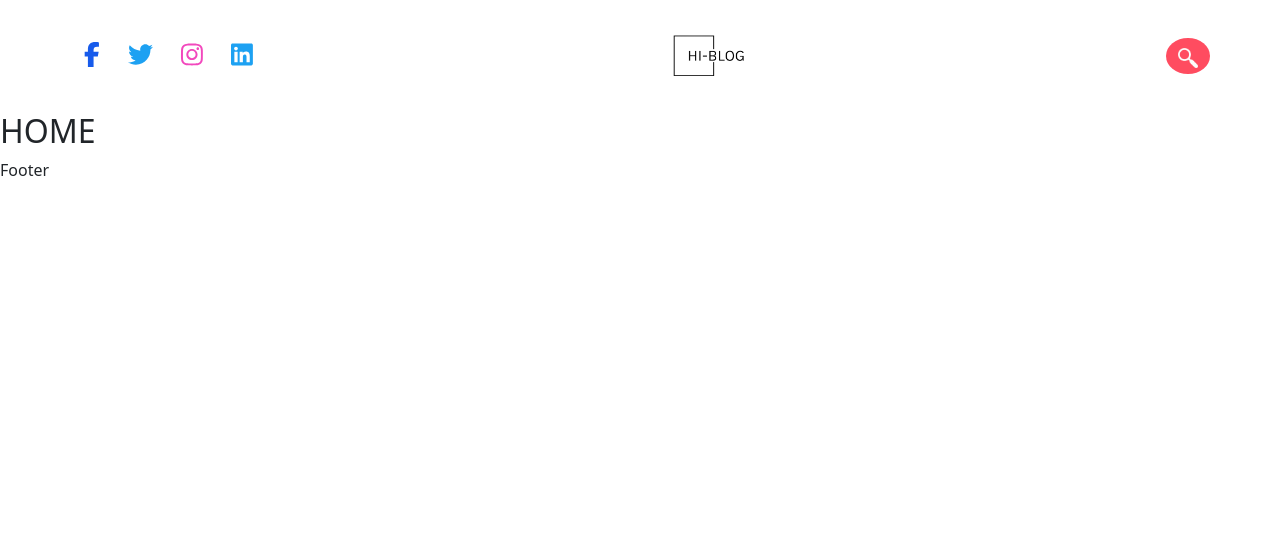
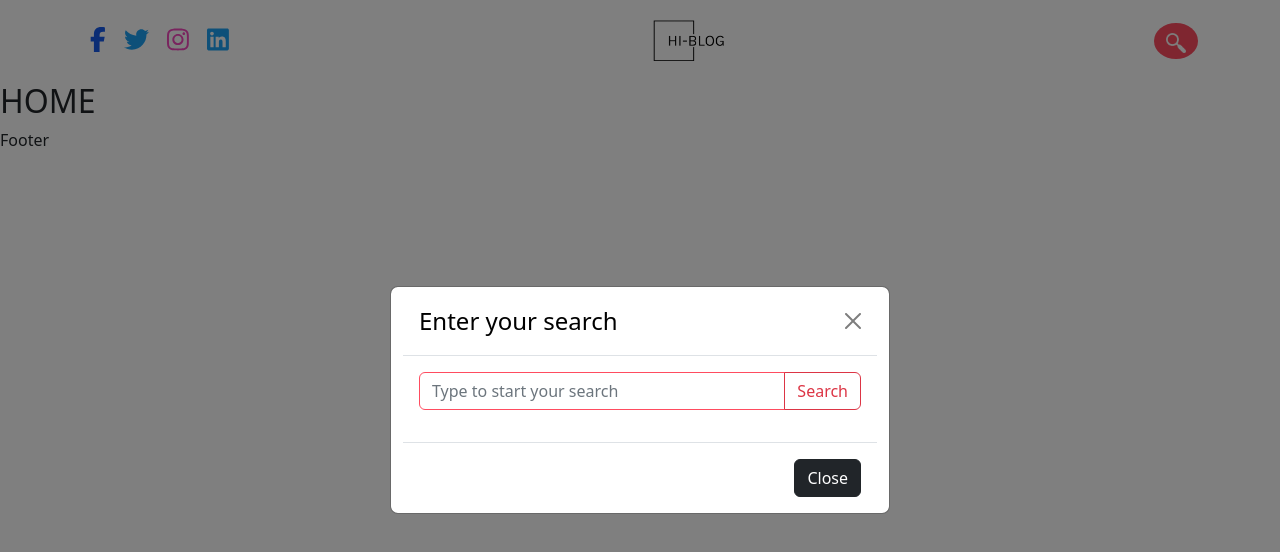
Before and after one commit to hashinisraq/blogs-ui, a React (Create React App) app: page / in a window 1280 px wide. Both pictures are taken after a click on the button 1188 px from the left and 55 px from the top of the page. Shown: the top 552 px of the page. Built offline with nearby package versions, Linux system fonts and the light colour scheme.

Commit message:
modified

```diff
--- a/src/Pages/Shared/Header/Header.js
+++ b/src/Pages/Shared/Header/Header.js
@@ -1,5 +1,5 @@
-import React from "react";
-import { Button, Container, Nav, Navbar } from "react-bootstrap";
+import React, { useState } from "react";
+import { Button, Container, Form, InputGroup, Modal, Nav, Navbar } from "react-bootstrap";
 import { FontAwesomeIcon } from "@fortawesome/react-fontawesome";
 import { faFacebookF, faTwitter, faInstagram, faLinkedin } from "@fortawesome/free-brands-svg-icons";
 import logo from "./images/logo.png";
@@ -8,11 +8,18 @@ import "./Home.css";
 
 
 const Header = () => {
+    // Search (Modal)
+    const [show, setShow] = useState(false);
+    const handleClose = () => setShow(false);
+    const handleShow = () => setShow(true);
+
+
     return (
         <div>
             <Navbar collapseOnSelect expand="lg" variant="light">
+                <Container className="header-container">
                     <Navbar.Toggle aria-controls="responsive-navbar-nav" />
-                <Container className="header-container">
+                    <Nav>
                         <Nav className="social-container">
                             <Navbar.Collapse id="responsive-navbar-nav">
                                 <Nav.Link href="https://facebook.com">
@@ -29,17 +36,51 @@ const Header = () => {
                                 </Nav.Link>
                             </Navbar.Collapse>
                         </Nav>
+                    </Nav>
 
                     <Navbar.Brand href="/home">
                         <img src={logo} alt="logo" width="80rem" />
                     </Navbar.Brand>
 
 
-                    <Button className="search-btn">
+                    <Button className="search-btn" onClick={handleShow}>
                         <img src={search} alt="search icon" srcset="" width="20rem" />
                     </Button>
                 </Container>
             </Navbar>
+
+
+            <Modal
+                show={show}
+                onHide={handleClose}
+                backdrop="static"
+                keyboard={false}
+                centered
+            >
+                <Container style={{ "backgroundColor": "white", "color": "black", "borderRadius": "10px" }}>
+                    <Modal.Header closeButton>
+                        <Modal.Title id="contained-modal-title-vcenter">Enter your search</Modal.Title>
+                    </Modal.Header>
+                    <Modal.Body>
+                        <InputGroup className="mb-3">
+                            <Form.Control
+                                placeholder="Type to start your search"
+                                aria-label="search"
+                                aria-describedby="basic-addon2"
+                                style={{ "border": "1px solid #FF4C60" }}
+                            />
+                            <Button variant="outline-danger" id="button-addon2">
+                                Search
+                            </Button>
+                        </InputGroup>
+                    </Modal.Body>
+                    <Modal.Footer>
+                        <Button variant="dark" onClick={handleClose}>
+                            Close
+                        </Button>
+                    </Modal.Footer>
+                </Container>
+            </Modal>
         </div>
     );
 };
--- a/src/Pages/Shared/Header/Home.css
+++ b/src/Pages/Shared/Header/Home.css
@@ -1,9 +1,7 @@
 .header-container {
-    display: flex;
-    flex-direction: row;
-    align-items: center;
-    justify-content: space-between;
-    padding: 15px 0 15px 0;
+    display: grid;
+    grid-template-columns: 1fr 1fr 1fr;
+    gap: 15px;
 }
 
 .social-container {
@@ -26,8 +24,7 @@
 
 .icons {
     font-size: 25px;
-    padding-left: 6px;
-    padding-right: 6px;
+    padding-right: 2px;
 }
 
 .icons:hover {
```
Lines whose indentation alone changed are shown as unchanged.
